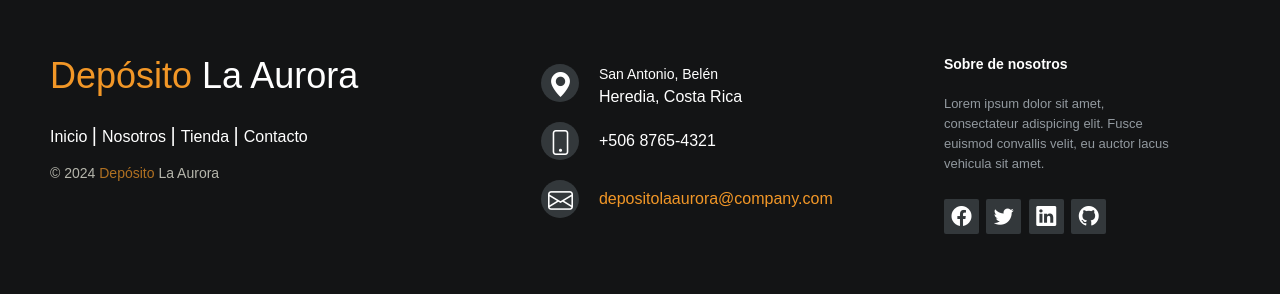
After one commit to dagove47/Hardware_Store, a Python web app: template app/templates/home.html in a window 1280 px wide. The commit adds this page. Shown: the part 801-1095 px from the top of the page. Run offline with Jinja, Linux system fonts and the light colour scheme; the template is opened without the code that fills it, so the values that code supplies are empty.

Commit message:
Home page added

```diff
--- a/app/static/css/generalStyles.css
+++ b/app/static/css/generalStyles.css
@@ -23,3 +23,196 @@ body {
     width: 100%;
     color: #FAFAEB;
 }
+
+/* NAVBAR */
+
+.nav-link {
+    color: #fff;
+    font-size: 1.2rem;
+    font-weight: 600;
+}
+
+.nav-link:hover, .navbar-brand {
+    color: #F29727;
+}
+
+/* FOOTER */
+
+.footer-distributed{
+    background: var(--fifth-color);
+    box-shadow: 0 1px 1px 0 rgba(0, 0, 0, 0.12);
+    box-sizing: border-box;
+    width: 100%;
+    text-align: left;
+    font: bold 16px sans-serif;
+    padding: 55px 50px;
+  }
+
+  .footer-distributed .footer-left,
+  .footer-distributed .footer-center,
+  .footer-distributed .footer-right{
+    display: inline-block;
+    vertical-align: top;
+  }
+
+  /* Footer left */
+
+  .footer-distributed .footer-left{
+    width: 40%;
+  }
+
+  /* The company logo */
+
+  .footer-distributed h3{
+    color:  #ffffff;
+    font-size: 36px;
+    margin: 0;
+  }
+
+  .footer-distributed h3 span{
+    color:  #F29727;
+  }
+
+  /* Footer links */
+
+  .footer-distributed .footer-links{
+    color:  #ffffff;
+    margin: 20px 0 12px;
+    padding: 0;
+  }
+
+  .footer-distributed .footer-links a{
+    display:inline-block;
+    line-height: 1.8;
+    font-weight:400;
+    text-decoration: none;
+    color:  inherit;
+  }
+
+  .footer-distributed .footer-company-name{
+    font-size: 14px;
+    font-weight: normal;
+    margin: 0;
+    opacity: 0.7;
+  }
+
+  /* Footer Center */
+
+  .footer-distributed .footer-center{
+    width: 35%;
+  }
+
+  .footer-distributed .footer-center i{
+    display: inline-block;
+    background-color:  #33383b;
+    color: #ffffff;
+    font-size: 25px;
+    width: 38px;
+    height: 38px;
+    border-radius: 50%;
+    text-align: center;
+    line-height: 42px;
+    margin: 10px 15px;
+    vertical-align: middle;
+  }
+
+  .footer-distributed .footer-center i.fa-envelope{
+    font-size: 17px;
+    line-height: 38px;
+  }
+
+  .footer-distributed .footer-center p{
+    display: inline-block;
+    color: #ffffff;
+    font-weight:400;
+    vertical-align: middle;
+    margin:0;
+  }
+
+  .footer-distributed .footer-center p span{
+    display:block;
+    font-weight: normal;
+    font-size:14px;
+    line-height:2;
+  }
+
+  .footer-distributed .footer-center p a{
+    color:  #F29727;
+    text-decoration: none;;
+  }
+
+  .footer-distributed .footer-links a:before {
+    content: "|";
+    font-weight:300;
+    font-size: 20px;
+    left: 0;
+    color: #fff;
+    display: inline-block;
+    padding-right: 5px;
+  }
+
+  .footer-distributed .footer-links .link-1:before {
+    content: none;
+  }
+
+  /* Footer Right */
+
+  .footer-distributed .footer-right{
+    width: 20%;
+  }
+
+  .footer-distributed .footer-company-about{
+    line-height: 20px;
+    color:  #92999f;
+    font-size: 13px;
+    font-weight: normal;
+    margin: 0;
+  }
+
+  .footer-distributed .footer-company-about span{
+    display: block;
+    color:  #ffffff;
+    font-size: 14px;
+    font-weight: bold;
+    margin-bottom: 20px;
+  }
+
+  .footer-distributed .footer-icons{
+    margin-top: 25px;
+  }
+
+  .footer-distributed .footer-icons a{
+    display: inline-block;
+    width: 35px;
+    height: 35px;
+    cursor: pointer;
+    background-color:  #33383b;
+    border-radius: 2px;
+
+    font-size: 20px;
+    color: #ffffff;
+    text-align: center;
+    line-height: 35px;
+
+    margin-right: 3px;
+    margin-bottom: 5px;
+  }
+
+  @media (max-width: 880px) {
+
+    .footer-distributed{
+      font: bold 14px sans-serif;
+    }
+    .footer-distributed .footer-left,
+    .footer-distributed .footer-center,
+    .footer-distributed .footer-right{
+      display: block;
+      width: 100%;
+      margin-bottom: 40px;
+      text-align: center;
+    }
+    .footer-distributed .footer-center i{
+      margin-left: 0;
+    }
+
+  }
--- /dev/null
+++ b/app/templates/home.html
@@ -0,0 +1,102 @@
+<!DOCTYPE html>
+<html lang="en">
+<head>
+    <meta charset="UTF-8">
+    <meta name="viewport" content="width=device-width, initial-scale=1.0">
+    <!-- favicon -->
+    <link rel="icon" href="..\static\assets\tools.png" type="image/x-icon"
+        title="Contruction icons created by Prosymbols Premium - Flaticon from www.flaticon.com" />
+    <title>Inicio - Depósito La Aurora</title>
+    <!-- Bootstrap -->
+    <link href="https://cdn.jsdelivr.net/npm/bootstrap@5.3.2/dist/css/bootstrap.min.css" rel="stylesheet"
+        integrity="sha384-T3c6CoIi6uLrA9TneNEoa7RxnatzjcDSCmG1MXxSR1GAsXEV/Dwwykc2MPK8M2HN" crossorigin="anonymous">
+    <!-- Bootstrap Icons -->
+    <link rel="stylesheet" href="https://cdn.jsdelivr.net/npm/bootstrap-icons@1.11.3/font/bootstrap-icons.min.css">
+    <!-- CSS -->
+    <link rel="stylesheet" href="../static/css/generalStyles.css">
+    <link rel="stylesheet" href="../static/css/home.css">
+    <!-- JS -->
+    <script src="./assets/js/main.js" defer></script>
+</head>
+<body>
+    <header>
+        <nav class="navbar fixed-top navbar-expand-lg navbar-dark bg-dark">
+            <div class="container-fluid">
+                <a class="navbar-brand" href="#">Depósito La Aurora</a>
+                <button class="navbar-toggler" type="button" data-bs-toggle="collapse" data-bs-target="#navbarNav"
+                aria-controls="navbarNav" aria-expanded="false" aria-label="Toggle navigation">
+                <span class="navbar-toggler-icon"></span>
+                </button>
+                <div class="collapse navbar-collapse " id="navbarNav">
+                <div class="me-auto"></div>
+                <ul class="navbar-nav">
+                    <li class="nav-item d-flex justify-content-center">
+                    <a class="nav-link px-3" href="#home">Inicio</a>
+                    </li>
+                    <li class="nav-item d-flex justify-content-center">
+                    <a class="nav-link px-3" href="#about">Nosotros</a>
+                    </li>
+                    <li class="nav-item d-flex justify-content-center">
+                    <a class="nav-link px-3" href="#work">Tienda</a>
+                    </li>
+                    <li class="nav-item d-flex justify-content-center">
+                    <a class="nav-link px-3" href="#contact">Contacto</a>
+                    </li>
+                </ul>
+                </div>
+            </div>
+        </nav>
+    </header>
+    <main>
+      <section class="home" id="home">
+        <div class="title-home">
+          <h2>Depósito</h2><br>
+          <h1>La Aurora</h1>
+          <a class="scroll-home mb-4" href="#about">
+            <p class="m-0">scroll</p>
+            <em class="bi bi-arrow-down fs-4"></em>
+          </a>
+        </div>
+      </section>
+    </main>
+    <footer class="footer-distributed">
+        <div class="footer-left">
+          <h3><span>Depósito</span> La Aurora</h3>
+          <p class="footer-links">
+            <a href="#" class="link-1">Inicio</a>
+            <a href="#">Nosotros</a>
+            <a href="#">Tienda</a>
+            <a href="#">Contacto</a>
+          </p>
+          <p class="footer-company-name">&copy; 2024 <span style="color: #F29727;">Depósito</span> La Aurora</p>
+        </div>
+        <div class="footer-center">
+          <div>
+            <i class="bi bi-geo-alt-fill"></i>
+            <p><span>San Antonio, Belén</span> Heredia, Costa Rica</p>
+          </div>
+          <div>
+            <i class="bi bi-phone"></i>
+            <p>+506 8765-4321</p>
+          </div>
+          <div>
+            <i class="bi bi-envelope"></i>
+            <p><a href="mailto:nebulartetattoo@company.com">depositolaaurora@company.com</a></p>
+          </div>
+        </div>
+        <div class="footer-right">
+          <p class="footer-company-about">
+            <span>Sobre de nosotros</span>
+            Lorem ipsum dolor sit amet, consectateur adispicing elit. Fusce euismod convallis velit, eu auctor lacus vehicula sit amet.
+          </p>
+          <div class="footer-icons">
+            <a href="#"><i class="bi bi-facebook"></i></a>
+            <a href="#"><i class="bi bi-twitter"></i></a>
+            <a href="#"><i class="bi bi-linkedin"></i></a>
+            <a href="#"><i class="bi bi-github"></i></a>
+          </div>
+        </div>
+      </footer>
+
+</body>
+</html>
--- a/app/templates/login.html
+++ b/app/templates/login.html
@@ -19,9 +19,6 @@
             <input class="accessInput" type="password" name="password" placeholder="Contraseña" required>
             <input class="accessInput submit_btn" type="submit" value="Iniciar sesión">
         </form>
-        {% if error %}
-        <p style="color: red;">{{ error }}</p>
-        {% endif %}
         <p class="access_text">No tienes una cuenta? <a href="/signup">regístrate</a></p>
     </section>
 </body>
--- a/app/templates/register.html
+++ b/app/templates/register.html
@@ -21,9 +21,6 @@
             <input class="accessInput" type="password" name="password" placeholder="Contraseña" required>
             <input class="accessInput submit_btn" type="submit" value="Registrarse">
         </form>
-        {% if error %}
-        <p style="color: red;">{{ error }}</p>
-        {% endif %}
         <p class="access_text">Tienes cuenta? <a href="/login">Iniciar sesión</a></p>
     </section>
 </body>
```
Also changed, not shown: app/static/css/home.css (added, +48 -0 lines), 1 other file.
